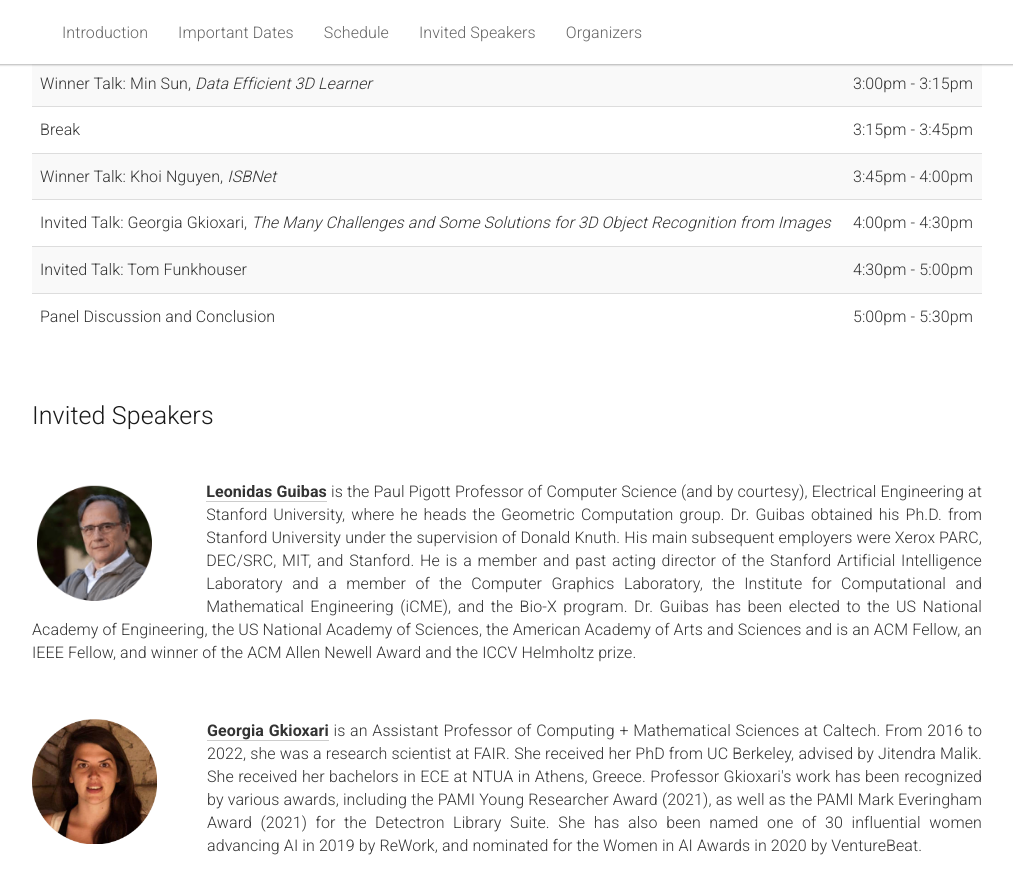
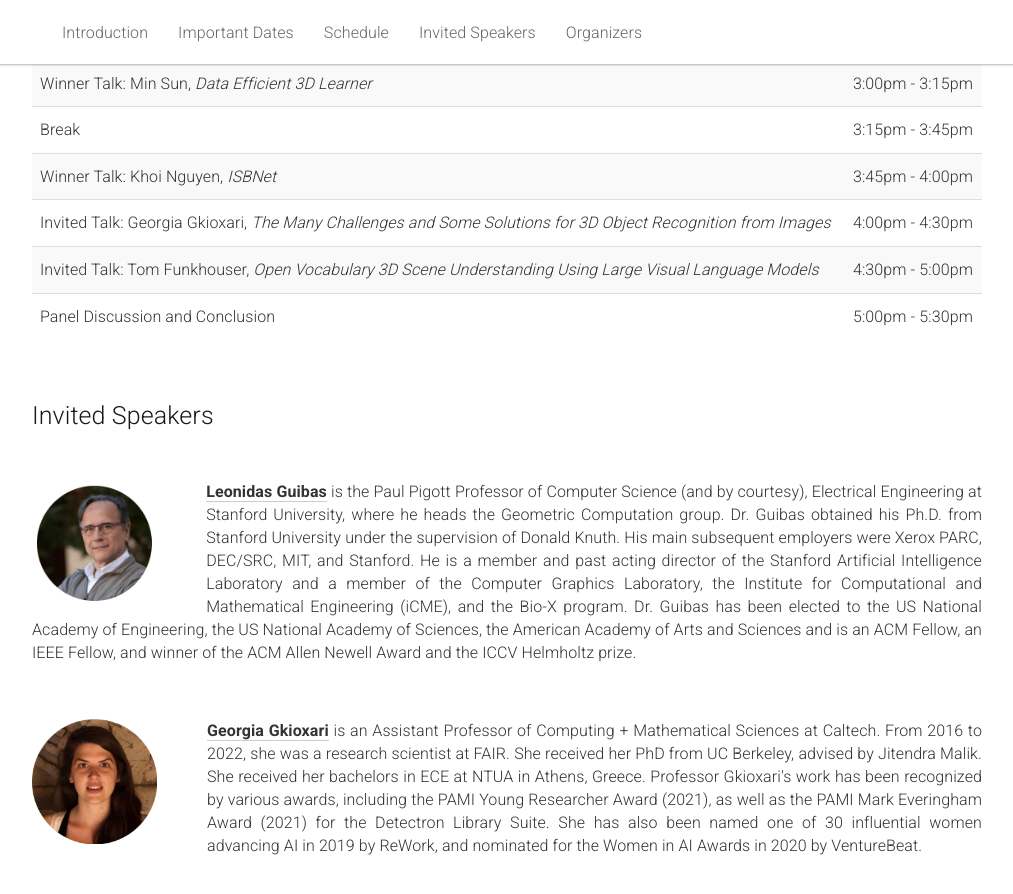
Before and after one commit to ScanNet/cvpr2023workshop, a Jekyll site: the page built from _pages/home.md, in a window 1280 px wide and 900 px high, scrolled down 2030 px. Shown: the top 894 px of the window, without its empty margins (133-1146 px from the left). Built offline with Jekyll 4.4.1, drawn with Linux system fonts in a browser that asks for light colours.

Commit message:
Update home.md

```diff
--- a/_pages/home.md
+++ b/_pages/home.md
@@ -150,7 +150,7 @@ acknowledgements: ""
           <td>4:00pm - 4:30pm</td>
         </tr>
         <tr>
-          <td>Invited Talk: Tom Funkhouser</td>
+          <td>Invited Talk: Tom Funkhouser, <i>Open Vocabulary 3D Scene Understanding Using Large Visual Language Models</i></td>
           <td>4:30pm - 5:00pm</td>
         </tr>
         <tr>
```
